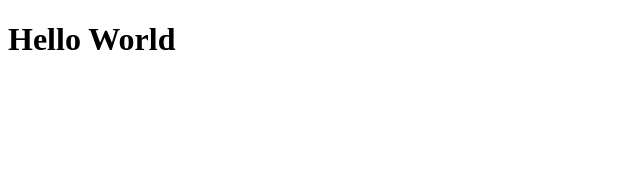
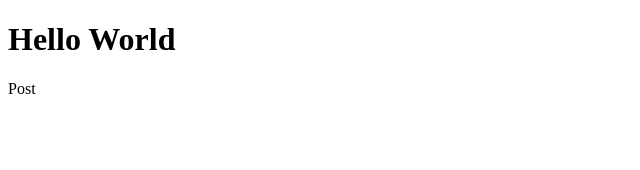
Before and after one commit to dieegobs/01-fundamentos-reactjs, a React (Vite) app: page / in a window 1280 px wide. Shown: the top 170 px of the page, without its empty margins (0-640 px from the left). Built offline with nearby package versions, Linux system fonts and the light colour scheme.

Commit message:
Criando um component

```diff
--- a/src/App.jsx
+++ b/src/App.jsx
@@ -1,4 +1,4 @@
-import { useState } from 'react'
+import { Post } from "./Post"
 
 
 
@@ -6,7 +6,10 @@ function App() {
 
 
   return (
+    <>
     <h1>Hello World</h1>
+    <Post/>
+    </>
   )
 }
 
--- /dev/null
+++ b/src/Post.jsx
@@ -0,0 +1,7 @@
+import React from 'react'
+
+export const Post = () => {
+  return (
+    <div>Post</div>
+  )
+}
```
